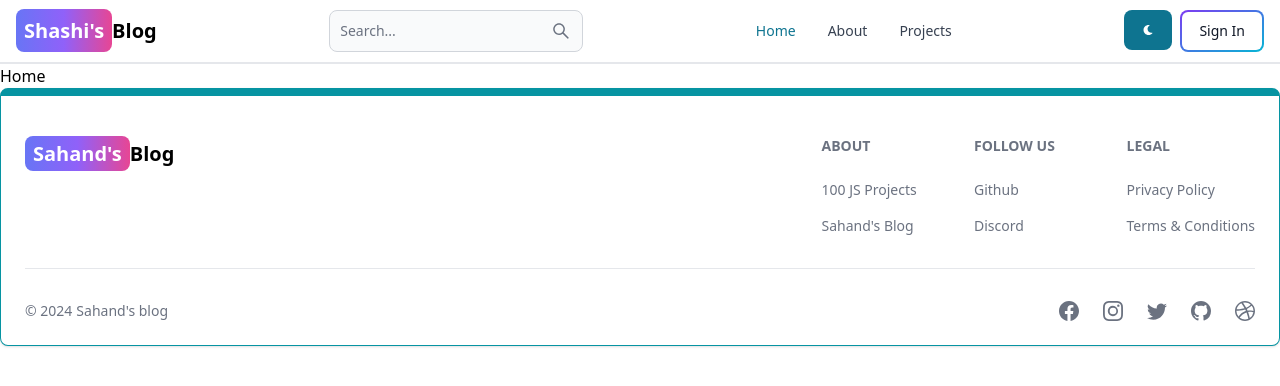
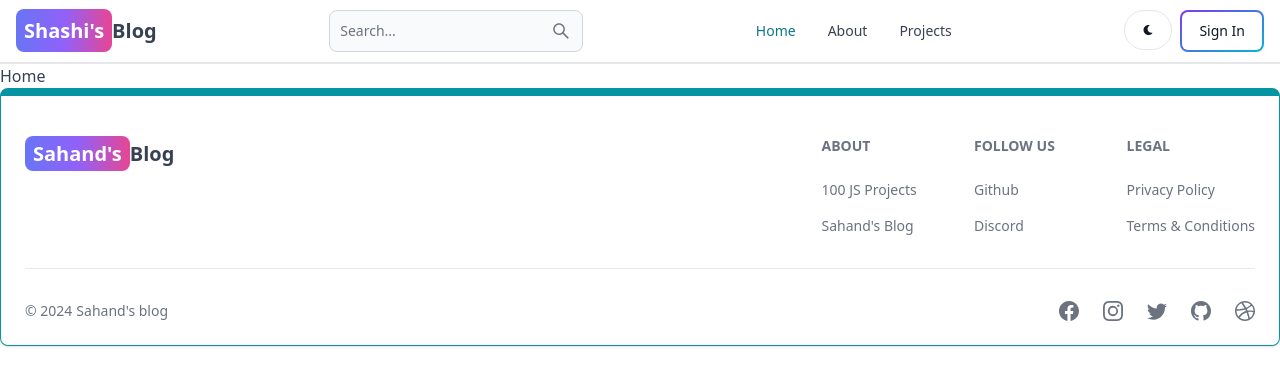
Before and after one commit to shashichandraket/Blog-Website, a React (Vite) app in the folder client/: page / in a window 1280 px wide. Shown: the top 386 px of the page. Built offline with nearby package versions, Linux system fonts and the light colour scheme; no server answers.

Commit message:
complete darkmode functionality

```diff
--- a/client/src/components/Header.jsx
+++ b/client/src/components/Header.jsx
@@ -10,13 +10,16 @@
 } from "flowbite-react";
 import React from "react";
 import { AiOutlineSearch } from "react-icons/ai";
-import { FaMoon } from "react-icons/fa";
-import { useSelector } from "react-redux";
+import { FaMoon, FaSun } from "react-icons/fa";
+import { useDispatch, useSelector } from "react-redux";
 import { Link, useLocation } from "react-router-dom";
+import { toggleTheme } from "../redux/theme/themeSlice";
 
 export default function Header() {
+  const dispatch = useDispatch();
   const path = useLocation().pathname;
   const { currentUser } = useSelector((state) => state.user);
+  const { theme } = useSelector((state) => state.theme);
   return (
     <Navbar className="border-b-2 ">
       <Link
@@ -40,8 +43,13 @@
         <AiOutlineSearch />
       </Button>
       <div className="flex gap-2 md:order-2">
-        <Button className="w-12 h-10 hidden sm:inline">
-          <FaMoon />
+        <Button
+          className="w-12 h-10 hidden sm:inline"
+          color="gray"
+          pill
+          onClick={() => dispatch(toggleTheme())}
+        >
+          {theme === "light" ? <FaMoon /> : <FaSun />}
         </Button>
         {currentUser ? (
           <Dropdown
--- /dev/null
+++ b/client/src/components/ThemeProvider.jsx
@@ -0,0 +1,14 @@
+import React from "react";
+import { useSelector } from "react-redux";
+
+export default function ThemeProvider({ children }) {
+  const { theme } = useSelector((state) => state.theme);
+  return (
+    <div className={theme}>
+      <div className="bg-white text-gray-700 dark:text-gray-200 dark:bg-[rgb(16,23,42)] min-h-screen">
+        {" "}
+        {children}
+      </div>
+    </div>
+  );
+}
--- a/client/src/main.jsx
+++ b/client/src/main.jsx
@@ -5,11 +5,13 @@
 import App from "./App.jsx";
 import "./index.css";
 import { persistor, store } from "./redux/store.js";
+import ThemeProvider from "./components/ThemeProvider.jsx";
 
 ReactDOM.createRoot(document.getElementById("root")).render(
   <PersistGate persistor={persistor}>
     <Provider store={store}>
-      <App />
+      <ThemeProvider><App /></ThemeProvider>
+
     </Provider>
   </PersistGate>
 );
--- a/client/src/redux/store.js
+++ b/client/src/redux/store.js
@@ -3,9 +3,11 @@
 import persistStore from 'redux-persist/es/persistStore';
 import storage from 'redux-persist/lib/storage';
 import userReducer from './user/userSlice';
+import themeReducer from './theme/themeSlice';
 
 const rootReducer =combineReducers({
     user: userReducer,
+    theme:themeReducer,
 });
 
 const persistConfig ={
--- /dev/null
+++ b/client/src/redux/theme/themeSlice.js
@@ -0,0 +1,17 @@
+import {createSlice} from '@reduxjs/toolkit';
+
+const initialState ={
+    theme:'light',
+
+};
+const themeSlice =createSlice({
+    name:"theme",
+    initialState,
+    reducers:{
+        toggleTheme:(state)=>{
+            state.theme=state.theme === 'light' ? 'dark' : 'light';
+        },
+    }
+});
+export const {toggleTheme} =themeSlice.actions;
+export default themeSlice.reducer;
```
